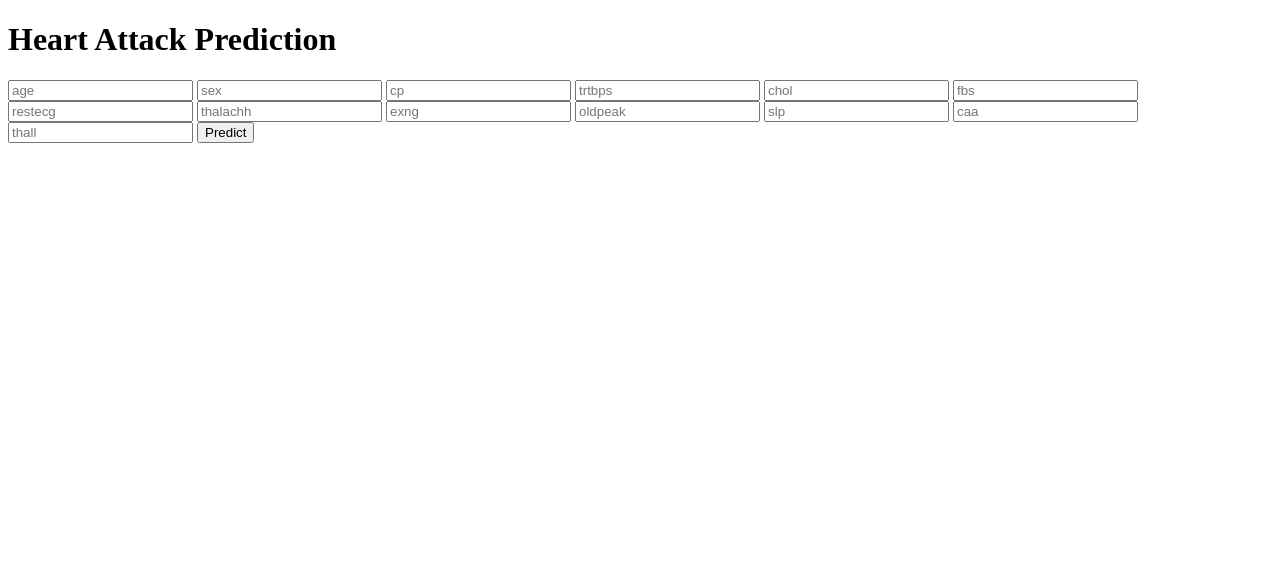
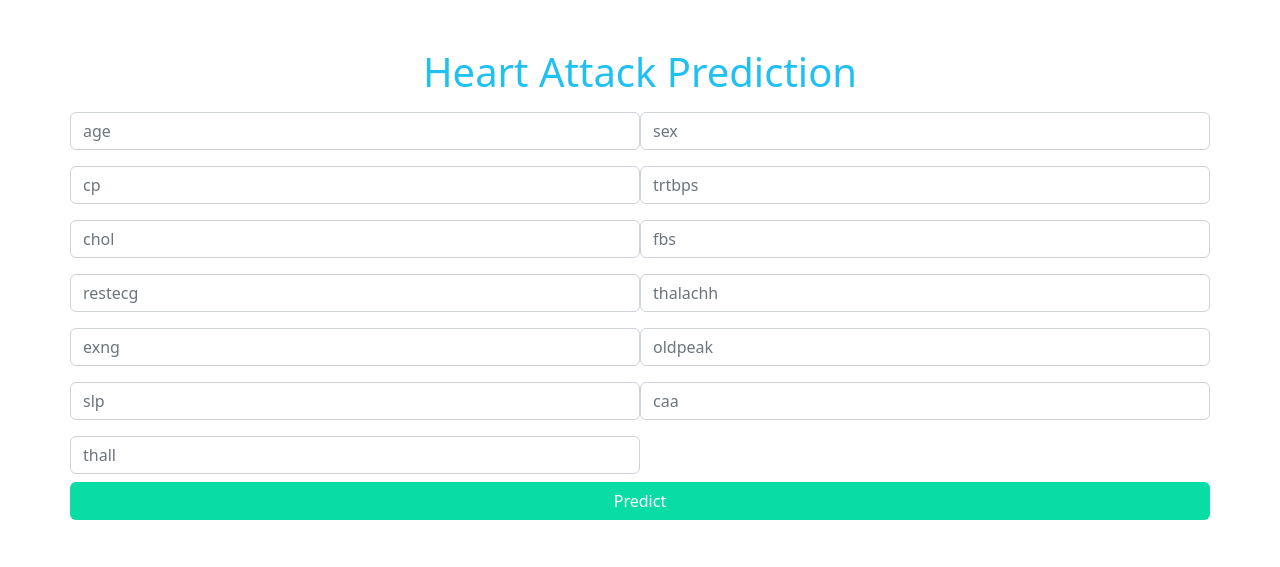
Before and after one commit to AhmedBnKhalil/ML_Model_deploynment, a Flask app: page / in a window 1280 px wide. Shown: the top 567 px of the page. Run offline with Flask 3, Linux system fonts and the light colour scheme; parts of the project's set-up code (start-up, migrations or seed data) failed here and were passed over.

Commit message:
Add files via upload

```diff
--- a/app.py
+++ b/app.py
@@ -19,6 +19,10 @@ def predict():
     int_features = [x for x in request.form.values()]
     final_features = [np.array(int_features)]
     prediction = model.predict(final_features)
+    if prediction == 1:
+        prediction= 'Positive'
+    elif prediction ==0:
+        prediction= 'Negative'
 
     return render_template('index.html', prediction_text="This person prediction is {}".format(prediction))
 
--- a/templates/index.html
+++ b/templates/index.html
@@ -9,31 +9,34 @@
     <link href='https://fonts.googleapis.com/css?family=Hind:300' rel='stylesheet' type='text/css'>
     <link href='https://fonts.googleapis.com/css?family=Open+Sans+Condensed:300' rel='stylesheet' type='text/css'>
 
+    <link href="https://cdn.jsdelivr.net/npm/bootstrap@5.2.3/dist/css/bootstrap.min.css" rel="stylesheet">
+
+
 </head>
 
 <body>
-<div class="login">
-    <h1>Heart Attack Prediction</h1>
+<div class="login container mt-5">
+    <h1 class="text-center" style="color: #20c0f3;">Heart Attack Prediction</h1>
+    <!-- Main Input For Receiving Query to our ML -->
+    <form class="d-flex row" action="{{ url_for('predict')}}" method="post">
 
-    <!-- Main Input For Receiving Query to our ML -->
-    <form action="{{ url_for('predict')}}" method="post">
-
-        <input type="text" name="age" placeholder="age" required="required"/>
-        <input type="text" name="sex" placeholder="sex" required="required"/>
-        <input type="text" name="cp" placeholder="cp" required="required"/>
-        <input type="text" name="trtbps" placeholder="trtbps" required="required"/>
-        <input type="text" name="chol" placeholder="chol" required="required"/>
-        <input type="text" name="fbs" placeholder="fbs" required="required"/>
-        <input type="text" name="restecg" placeholder="restecg" required="required"/>
-        <input type="text" name="thalachh" placeholder="thalachh" required="required"/>
-        <input type="text" name="exng" placeholder="exng" required="required"/>
-        <input type="text" name="oldpeak" placeholder="oldpeak" required="required"/>
-        <input type="text" name="slp" placeholder="slp" required="required"/>
-        <input type="text" name="caa" placeholder="caa" required="required"/>
-        <input type="text" name="thall" placeholder="thall" required="required"/>
+        <input class="form-control w-50 my-input my-2" type="number" name="age" placeholder="age" required="required"/>
+        <input class="form-control w-50 my-input my-2" type="number" name="sex" placeholder="sex" required="required"/>
+        <input class="form-control w-50 my-input my-2" type="number" name="cp" placeholder="cp" required="required"/>
+        <input class="form-control w-50 my-input my-2" type="number" name="trtbps" placeholder="trtbps" required="required"/>
+        <input class="form-control w-50 my-input my-2" type="number" name="chol" placeholder="chol" required="required"/>
+        <input class="form-control w-50 my-input my-2" type="number" name="fbs" placeholder="fbs" required="required"/>
+        <input class="form-control w-50 my-input my-2" type="number" name="restecg" placeholder="restecg" required="required"/>
+        <input class="form-control w-50 my-input my-2" type="number" name="thalachh" placeholder="thalachh" required="required"/>
+        <input class="form-control w-50 my-input my-2" type="number" name="exng" placeholder="exng" required="required"/>
+        <input class="form-control w-50 my-input my-2" type="number" name="oldpeak" placeholder="oldpeak" required="required"/>
+        <input class="form-control w-50 my-input my-2" type="number" name="slp" placeholder="slp" required="required"/>
+        <input class="form-control w-50 my-input my-2" type="number" name="caa" placeholder="caa" required="required"/>
+        <input class="form-control w-50 my-input my-2" type="number" name="thall" placeholder="thall" required="required"/>
 
 
-        <button type="submit" class="btn btn-primary btn-block btn-large">Predict</button>
+
+        <button type="submit" class="btn text-white" style="background-color: #09dca4;">Predict</button>
     </form>
 
     <br>
```
